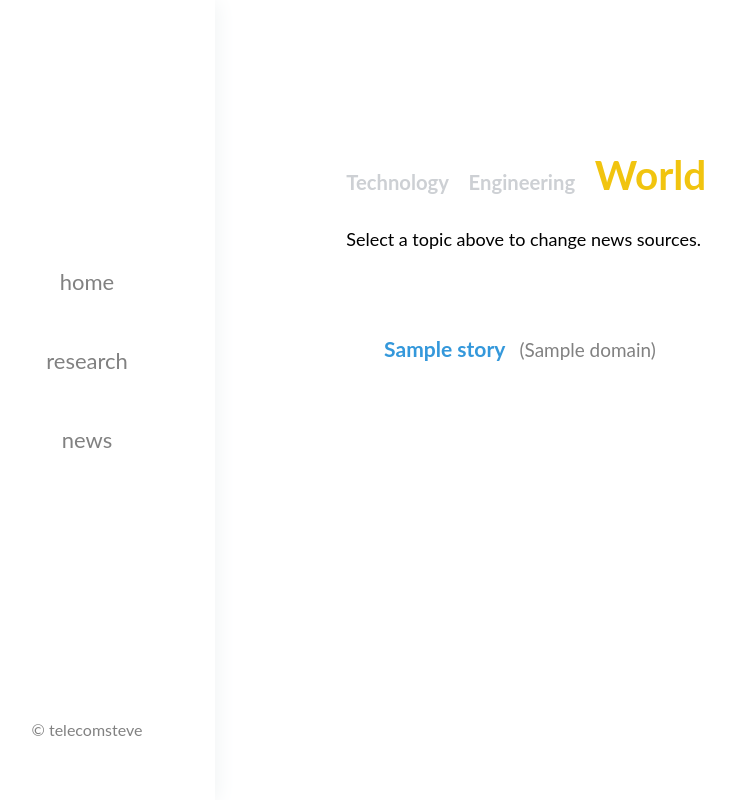
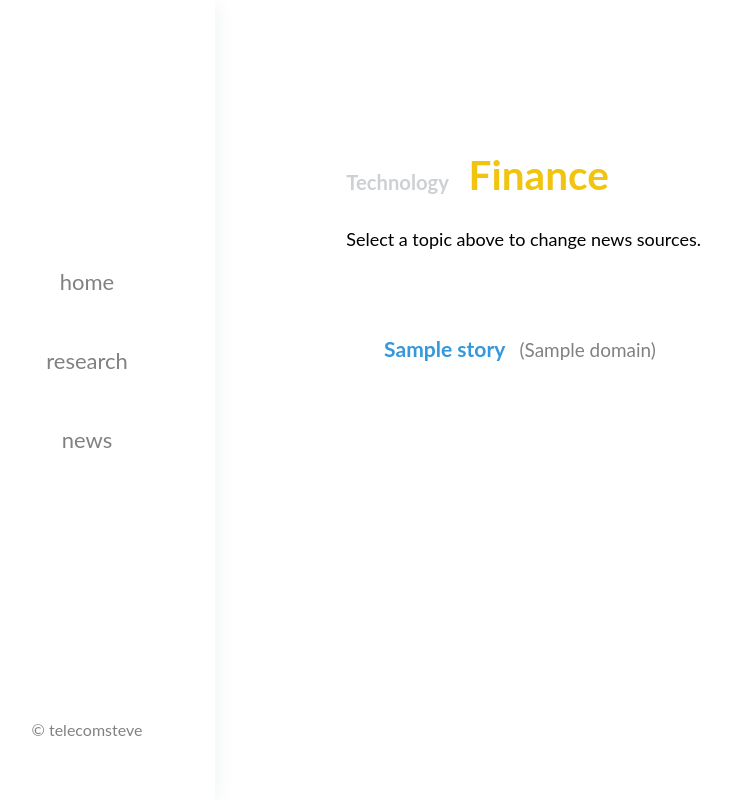
Before and after one commit to stevenplatt/telecomsteve-flask, a Flask app: template telecomsteve/templates/news.html in a window 1280 px wide. Shown: the whole page, without its empty margins (41-776 px from the left). Run offline with Flask 2, Linux system fonts and the light colour scheme; the template is opened without the code that fills it: most values are stand-ins (such as "Sample title", 1, 10 or a date in 2020).

Commit message:
Update news.html

```diff
--- a/telecomsteve/templates/news.html
+++ b/telecomsteve/templates/news.html
@@ -6,20 +6,20 @@
         {% if category == 'technology' %}
             <h2>
                 <span style="color:#f1c40f; font-size:150%">Technology</span>
-                &nbsp; <a style="color:#cdd0d4; font-size:75%" href="{{ url_for('engineering') }}">Engineering</a>
-                &nbsp; <a style="color:#cdd0d4; font-size:75%" href="{{ url_for('world') }}">World</a>
+                <!-- &nbsp; <a style="color:#cdd0d4; font-size:75%" href="{{ url_for('engineering') }}">Engineering</a> -->
+                &nbsp; <a style="color:#cdd0d4; font-size:75%" href="{{ url_for('world') }}">Finance</a>
             </h2>
-        {% elif category == 'engineering' %}
+        <!-- {% elif category == 'engineering' %}
             <h2>
                 <a style="color:#cdd0d4; font-size:75%" href="{{ url_for('technology') }}">Technology</a> &nbsp;
                 <span style="color:#f1c40f; font-size:150%">Engineering</span>
                 &nbsp; <a style="color:#cdd0d4; font-size:75%" href="{{ url_for('world') }}">World</a>
-            </h2>
+            </h2> -->
         {% else %}
             <h2>
                 <a style="color:#cdd0d4; font-size:75%" href="{{ url_for('technology') }}">Technology</a> &nbsp;
-                <a style="color:#cdd0d4; font-size:75%" href="{{ url_for('engineering') }}">Engineering</a> &nbsp;
-                <span style="color:#f1c40f; font-size:150%">World</span>
+                <!-- <a style="color:#cdd0d4; font-size:75%" href="{{ url_for('engineering') }}">Engineering</a> &nbsp; -->
+                <span style="color:#f1c40f; font-size:150%">Finance</span>
             </h2>
         {% endif %}
 
```
